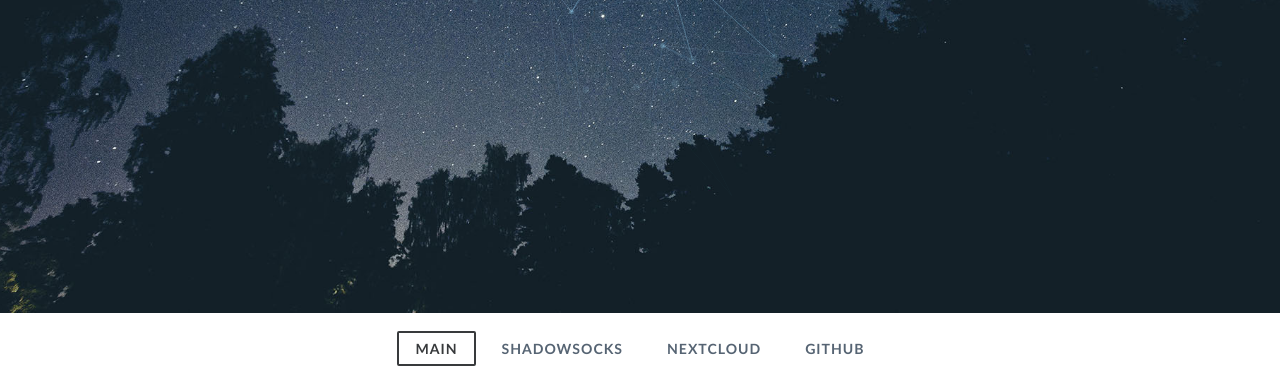
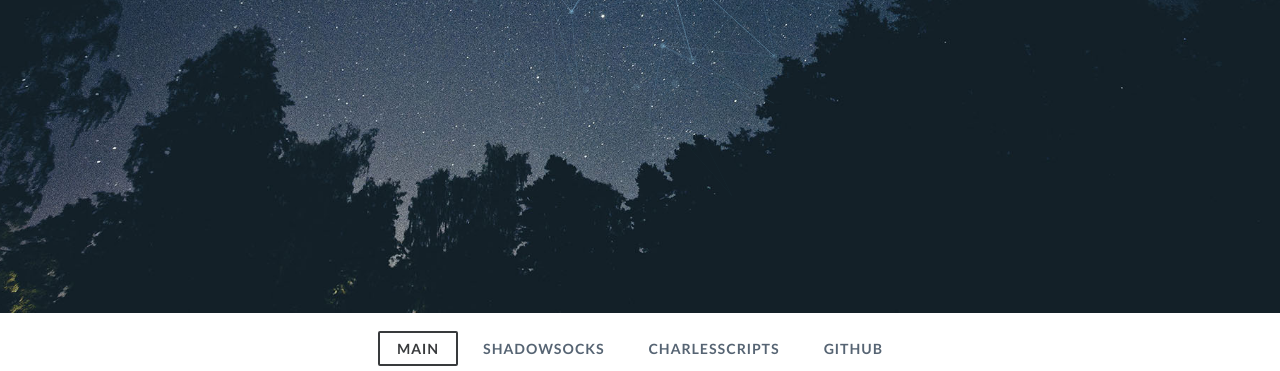
Before and after one commit to the0demiurge/HomePage, a plain HTML site: page index.html in a window 1280 px wide. Shown: the part 487-858 px from the top of the page. Drawn offline with Linux system fonts and the light colour scheme.

Commit message:
Update index.html

```diff
--- a/index.html
+++ b/index.html
@@ -26,7 +26,7 @@
                 <nav class="codrops-demos">
                     <a class="current-demo" href="index.html">Main</a>
                     <a href="index2.html">ShadowSocks</a>
-                    <a href="index3.html">NextCloud</a>
+                    <a href="index3.html">CharlesScripts</a>
                     <a href="index4.html">GitHub</a>
                 </nav>
             </div>
```
